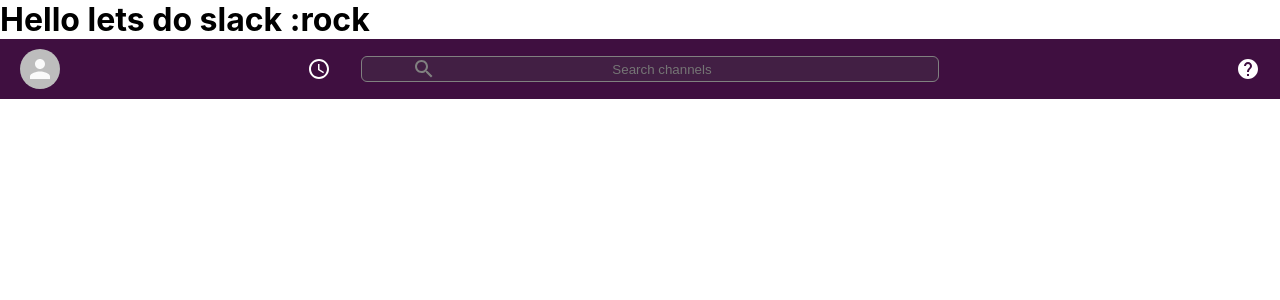
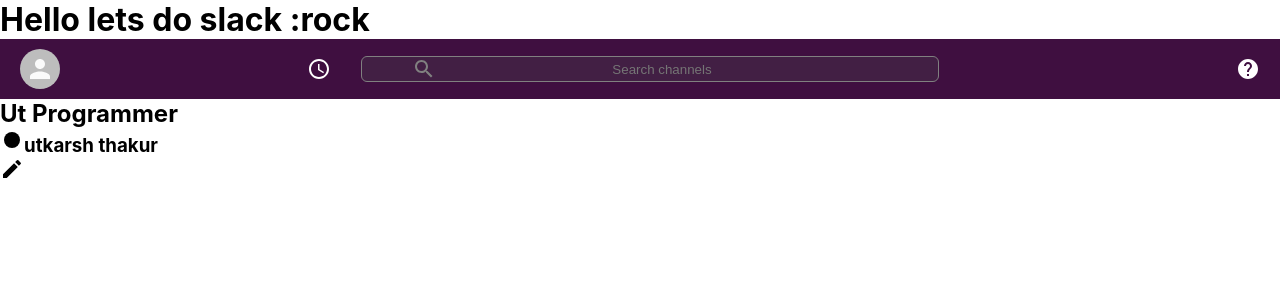
Before and after one commit to thakurutkarsh22/slack-clone, a React (Create React App) app: page / in a window 1280 px wide. Shown: the top 300 px of the page. Built offline with nearby package versions, Linux system fonts and the light colour scheme.

Commit message:
creating sidebar component

```diff
--- a/src/App.js
+++ b/src/App.js
@@ -1,16 +1,19 @@
 import React from 'react';
 import './App.css';
 import Header from './components/Header/Header';
+import Sidebar from './components/Sidebar/Sidebar';
 
 function App() {
   return (
     // BEM naming convention.
     <div className="App">
       <h1>Hello lets do slack  :rock</h1>
-      {/* Header */}
       <Header />
-      {/* Sidebar */}
-      {/* React-Router -> chat screen  */}
+      <div className="app__body">
+        <Sidebar />
+        {/* Sidebar */}
+        {/* React-Router -> chat screen  */}
+      </div>
 
     </div>
   );
--- /dev/null
+++ b/src/components/Sidebar/Sidebar.css
@@ -0,0 +1,3 @@
+.sidebar {
+
+}
--- /dev/null
+++ b/src/components/Sidebar/Sidebar.js
@@ -0,0 +1,23 @@
+import React from 'react'
+import './Sidebar.css';
+import FibreManualRecordIcon from '@material-ui/icons/FiberManualRecord';
+import CreateIcon from '@material-ui/icons/Create';
+
+function Sidebar() {
+    return (
+        <div className="sidebar">
+            <div className="sidebar__header">
+                <div className="sidebar__info">
+                    <h2>Ut Programmer</h2>
+                    <h3>
+                        <FibreManualRecordIcon />
+                        utkarsh thakur
+                    </h3>
+                </div>
+            <CreateIcon />
+            </div>
+        </div>
+    )
+}
+
+export default Sidebar
```
